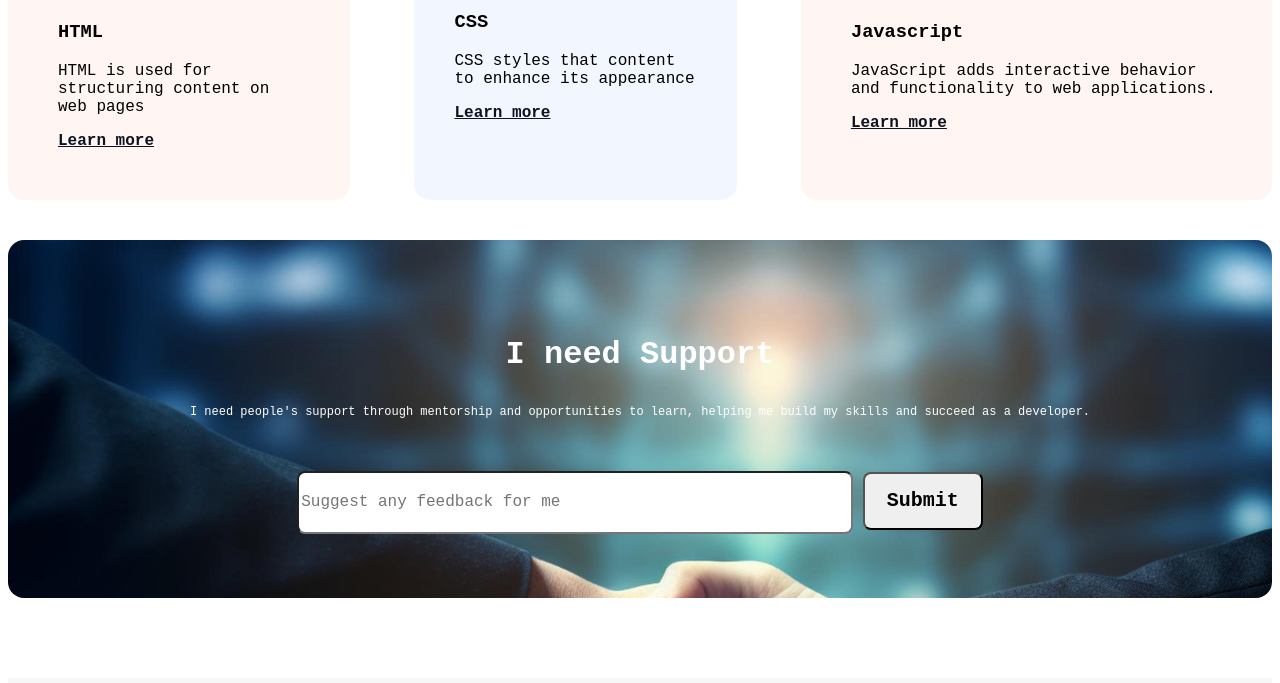
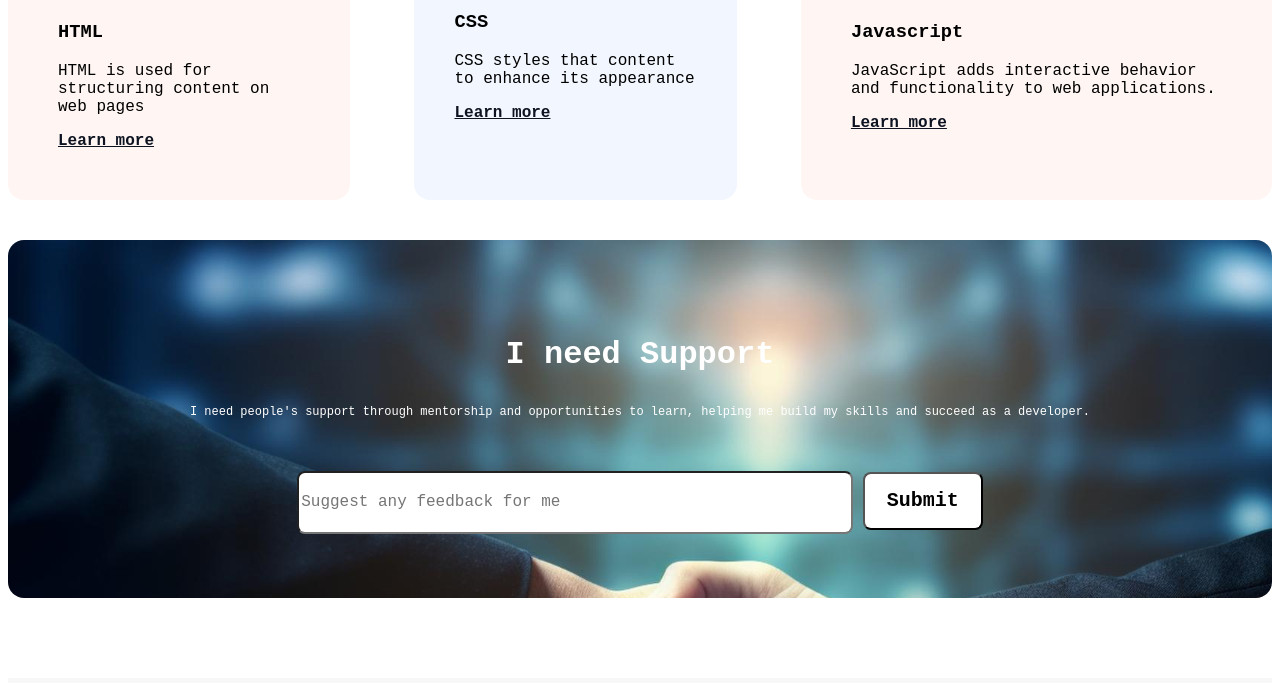
Before and after one commit to AhmadArosh/first-assignment, a plain HTML site: page index.html in a window 1280 px wide. Shown: the part 3885-4568 px from the top of the page. Drawn offline with Linux system fonts and the light colour scheme; a web font is replaced by a local one.

Commit message:
added finishing touches

```diff
--- a/styles/styles.css
+++ b/styles/styles.css
@@ -204,7 +204,8 @@ color: #FFFFFF;
     height: 57px;
 border-radius: 8px;
 }
-.submit{margin-top: 40px;
+.submit{background-color: #FFFFFF;
+    margin-top: 40px;
     width: 120px;
 height: 58px;
 border-radius: 8px;
```
